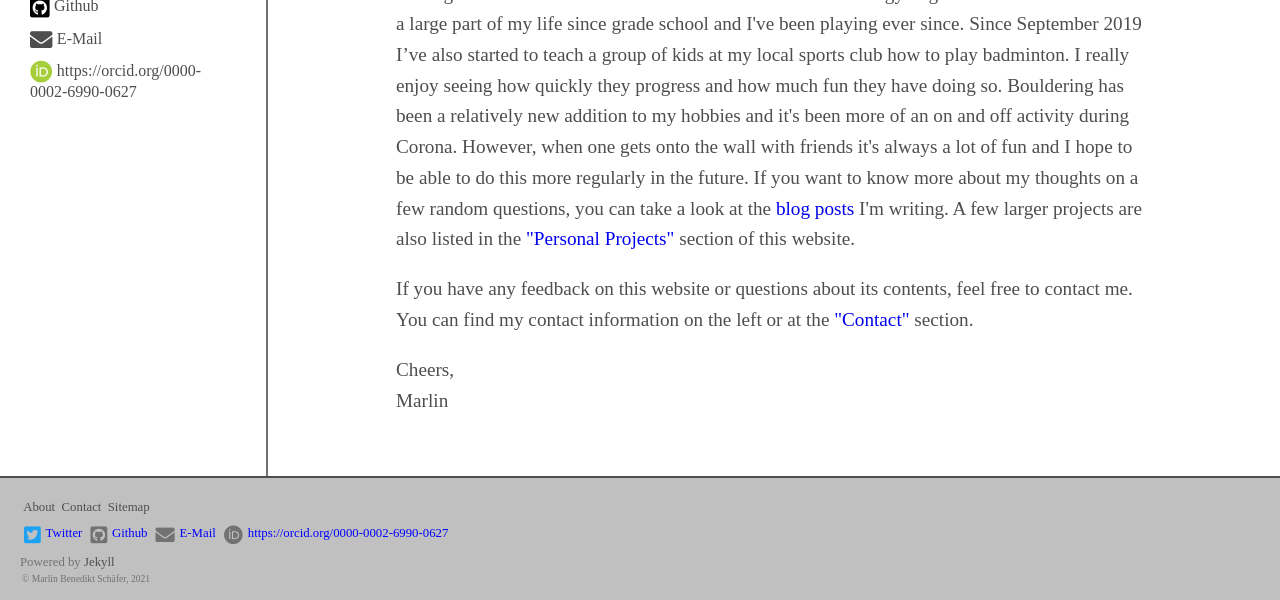
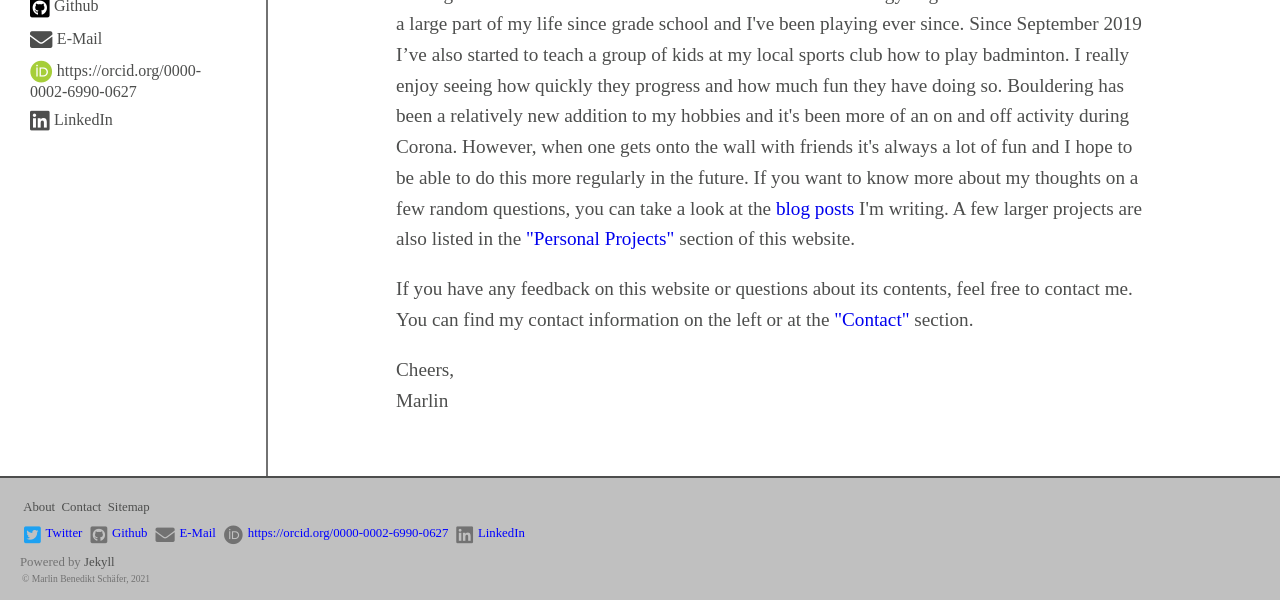
Before and after one commit to MarlinSchaefer/marlinschaefer.github.io, a Jekyll site: the page built from index.html, in a window 1280 px wide and 1228 px high. Shown: the part 625-1225 px from the top of the window. Built offline with Jekyll 4.4.1, drawn with Linux system fonts in a browser that asks for light colours.

Commit message:
Included LinkedIn.

```diff
--- a/_data/socials.yml
+++ b/_data/socials.yml
@@ -14,3 +14,7 @@
   link: https://orcid.org/0000-0002-6990-0627
   icon: fab fa-orcid
   id: orcid
+- name: LinkedIn
+  link: https://www.linkedin.com/in/marlin-benedikt-sch%C3%A4fer-80452b227/
+  icon: fab fa-linkedin
+  id: linkedin
```
